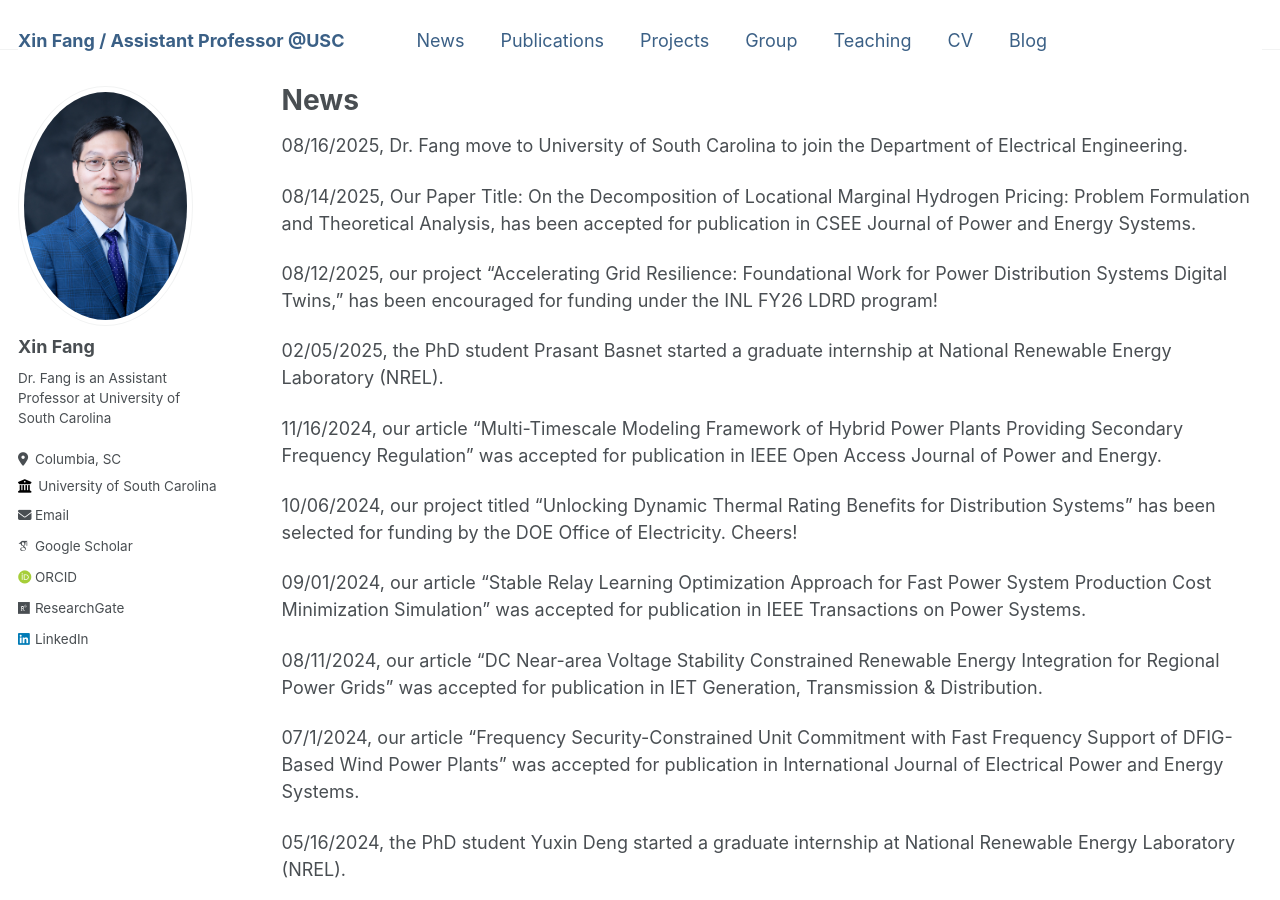
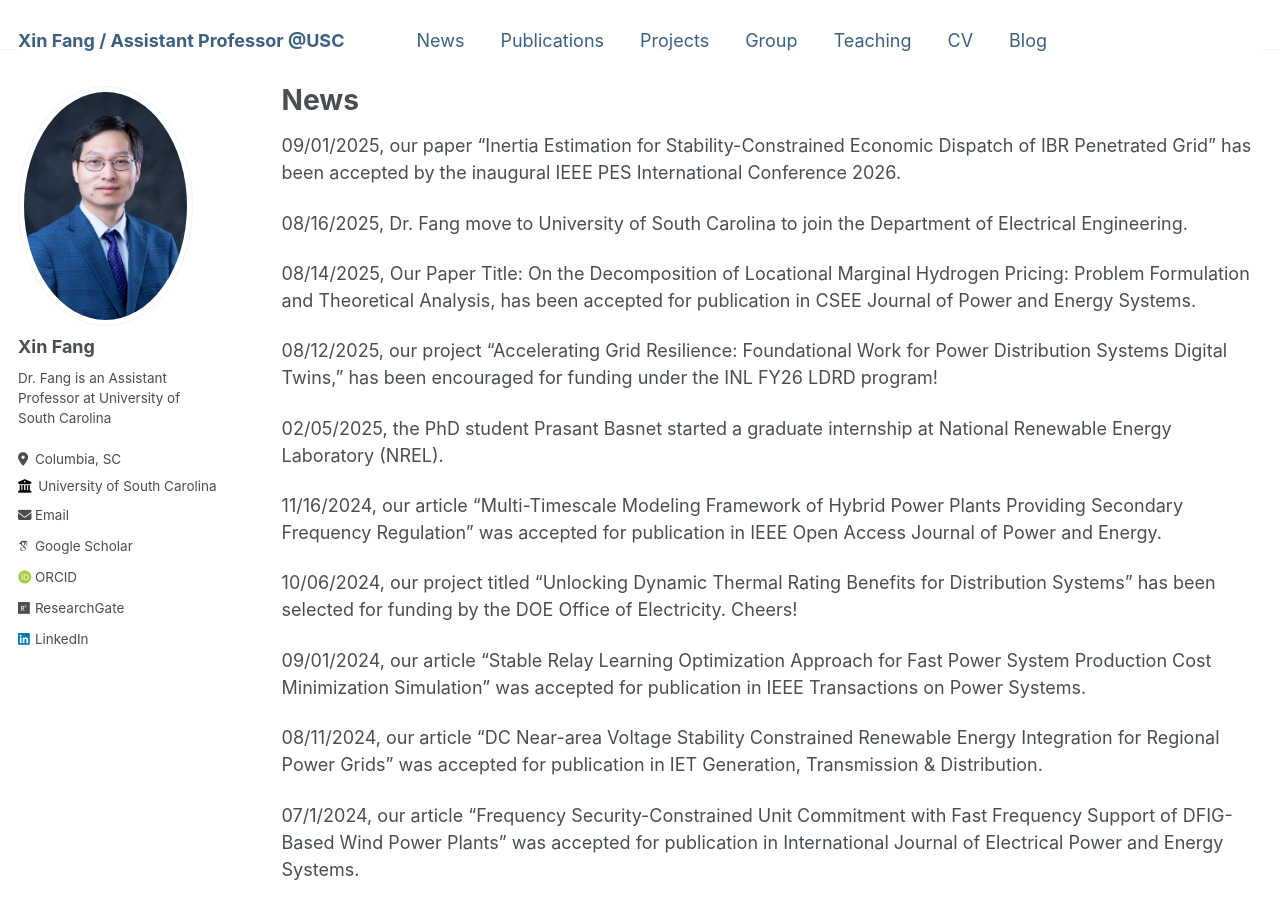
Before and after one commit to XinFang88/xinfang88.github.io, a Jekyll site: the page built from _pages/news.md, in a window 1280 px wide and 900 px high. Built offline with Jekyll 4.4.1, drawn with Linux system fonts in a browser that asks for light colours; some web fonts are replaced.

Commit message:
paper news update

```diff
--- a/_pages/news.md
+++ b/_pages/news.md
@@ -6,6 +6,8 @@ author_profile: true
 ---
 
 {% include base_path %}
+09/01/2025, our paper "Inertia Estimation for Stability-Constrained Economic Dispatch of IBR Penetrated Grid" has been accepted by the inaugural IEEE PES International Conference 2026.
+
 08/16/2025, Dr. Fang move to University of South Carolina to join the Department of Electrical Engineering.
 
 08/14/2025, Our Paper Title: On the Decomposition of Locational Marginal Hydrogen Pricing: Problem Formulation and Theoretical Analysis, has been accepted for publication in CSEE Journal of Power and Energy Systems.
```
